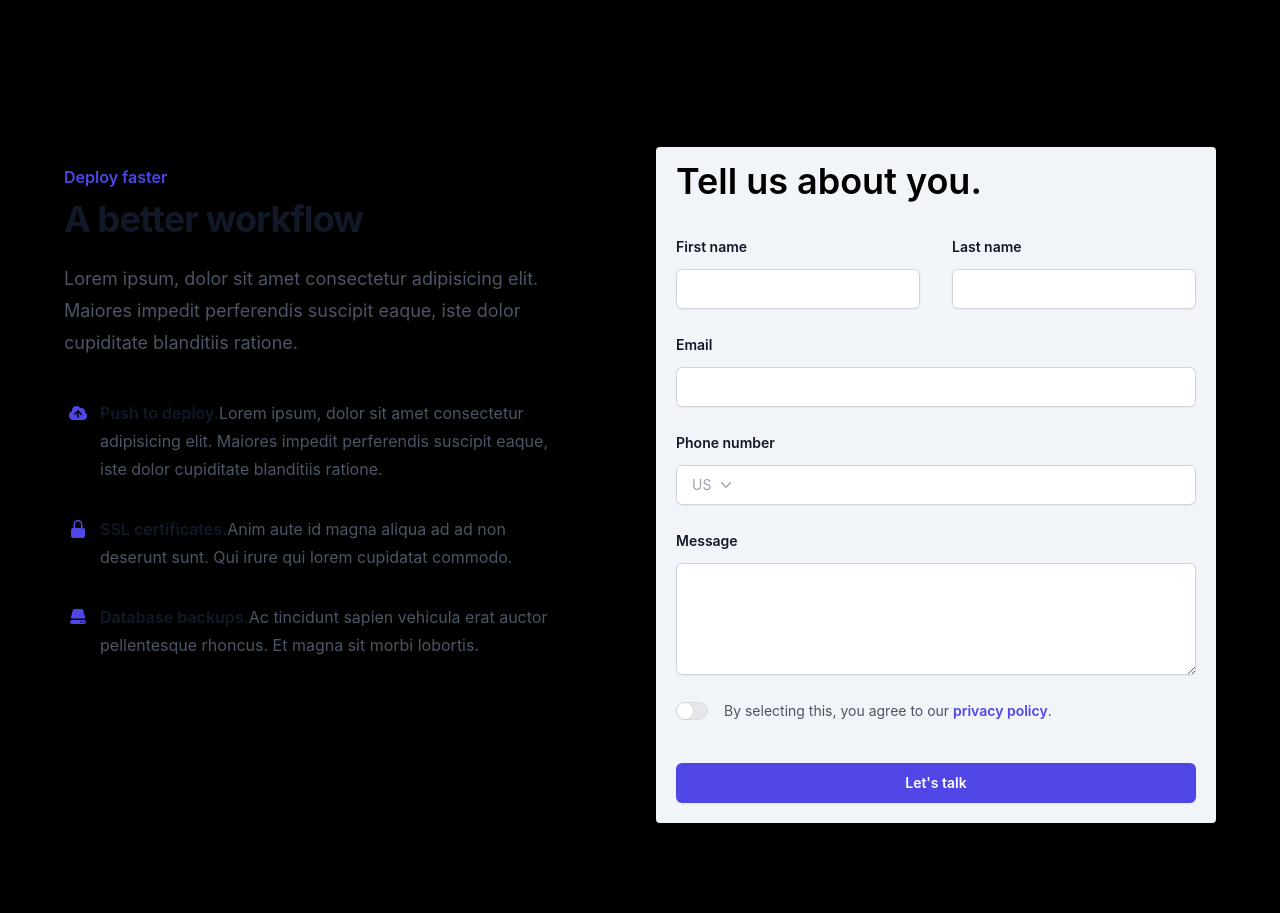
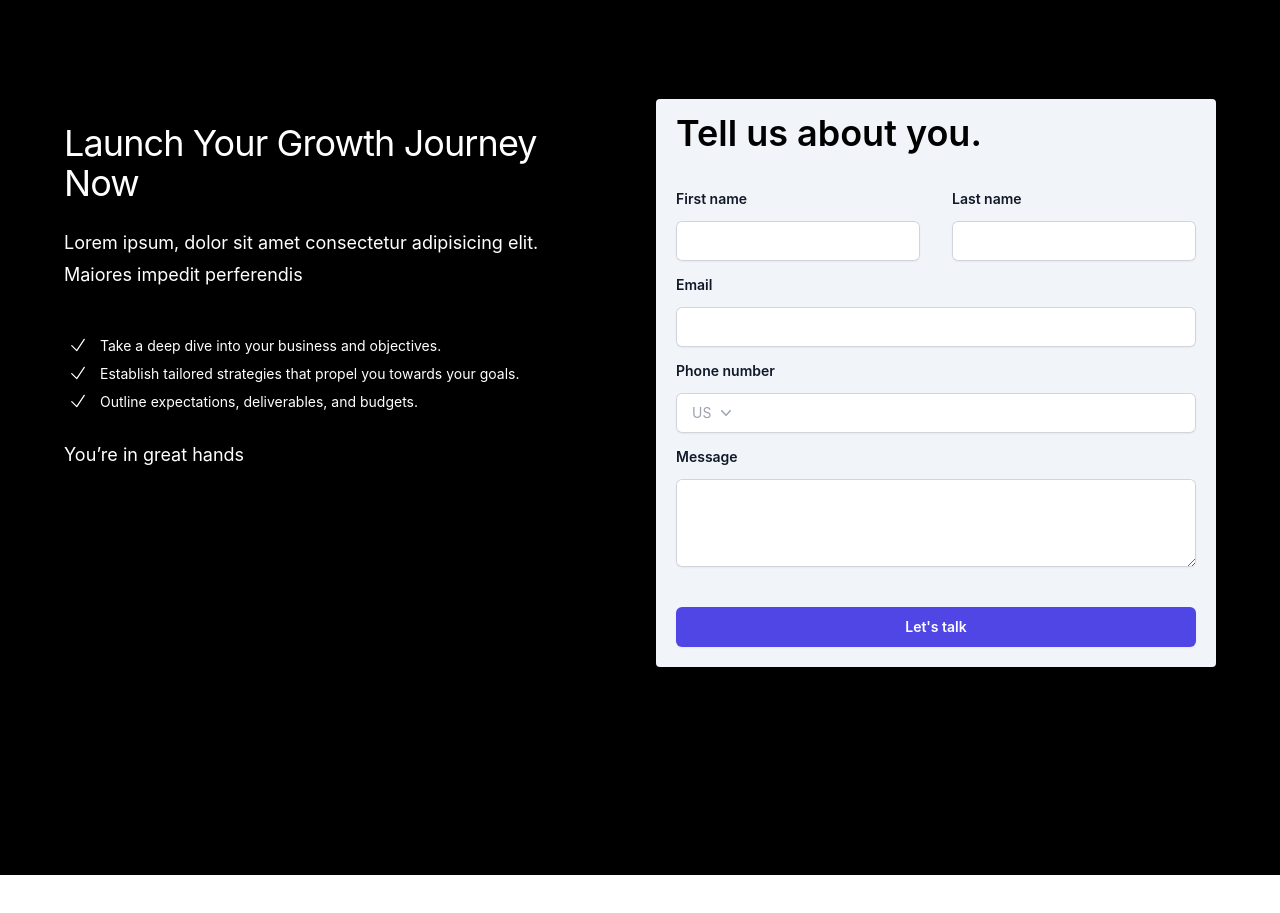
Before and after one commit to IdiFavour/stage, a Next.js app: page / in a window 1280 px wide. Shown: the part 4960-5873 px from the top of the page. After the commit the page ends 5835 px from the top, so only its background shows below. Built offline with nearby package versions, Linux system fonts and the light colour scheme.

Commit message:
changes 1

```diff
--- a/components/Contact.tsx
+++ b/components/Contact.tsx
@@ -10,44 +10,39 @@ export default function Contact() {
   const [agreed, setAgreed] = useState(false);
 
   return (
-    <div className="isolate bg-black px-6 py-24 sm:py-32 lg:px-8">
+    <div className="isolate bg-black px-2 py-24 sm:py-20 lg:px-8">
       <div className="overflow-hidden py-24 sm:py-32">
         <div className="mx-auto max-w-7xl px-6 lg:px-8">
           <div className="mx-auto grid max-w-2xl grid-cols-1 gap-x-8 gap-y-16 sm:gap-y-20 lg:mx-0 lg:max-w-none lg:grid-cols-2">
             <div className="lg:pr-8 lg:pt-4">
               <div className="lg:max-w-lg">
-                <h2 className="text-base font-semibold leading-7 text-indigo-600">
-                  Deploy faster
-                </h2>
-                <p className="mt-2 text-3xl font-bold tracking-tight text-gray-900 sm:text-4xl">
-                  A better workflow
+                <p className="mt-2 text-3xl  tracking-tight text-white sm:text-4xl">
+                  Launch Your Growth Journey Now
                 </p>
-                <p className="mt-6 text-lg leading-8 text-gray-600">
+                <p className="mt-6 text-lg leading-8 text-white">
                   Lorem ipsum, dolor sit amet consectetur adipisicing elit.
-                  Maiores impedit perferendis suscipit eaque, iste dolor
-                  cupiditate blanditiis ratione.
+                  Maiores impedit perferendis
                 </p>
-                <dl className="mt-10 max-w-xl space-y-8 text-base leading-7 text-gray-600 lg:max-w-none">
+                <dl className="mt-10 max-w-xl  text-base leading-7 text-gray-600 lg:max-w-none">
                   <div className="relative pl-9">
                     <dt className="inline font-semibold text-gray-900">
                       <svg
                         className="absolute left-1 top-1 h-5 w-5 text-indigo-600"
-                        viewBox="0 0 20 20"
-                        fill="currentColor"
-                        aria-hidden="true"
+                        xmlns="http://www.w3.org/2000/svg"
+                        fill="none"
+                        viewBox="0 0 24 24"
+                        strokeWidth={1.5}
+                        stroke="white"
                       >
                         <path
-                          fill-rule="evenodd"
-                          d="M5.5 17a4.5 4.5 0 01-1.44-8.765 4.5 4.5 0 018.302-3.046 3.5 3.5 0 014.504 4.272A4 4 0 0115 17H5.5zm3.75-2.75a.75.75 0 001.5 0V9.66l1.95 2.1a.75.75 0 101.1-1.02l-3.25-3.5a.75.75 0 00-1.1 0l-3.25 3.5a.75.75 0 101.1 1.02l1.95-2.1v4.59z"
-                          clip-rule="evenodd"
+                          strokeLinecap="round"
+                          strokeLinejoin="round"
+                          d="M4.5 12.75l6 6 9-13.5"
                         />
                       </svg>
-                      Push to deploy.
                     </dt>
-                    <dd className="inline">
-                      Lorem ipsum, dolor sit amet consectetur adipisicing elit.
-                      Maiores impedit perferendis suscipit eaque, iste dolor
-                      cupiditate blanditiis ratione.
+                    <dd className="inline text-white text-sm">
+                      Take a deep dive into your business and objectives.
                     </dd>
                   </div>
 
@@ -55,21 +50,22 @@ export default function Contact() {
                     <dt className="inline font-semibold text-gray-900">
                       <svg
                         className="absolute left-1 top-1 h-5 w-5 text-indigo-600"
-                        viewBox="0 0 20 20"
-                        fill="currentColor"
-                        aria-hidden="true"
+                        xmlns="http://www.w3.org/2000/svg"
+                        fill="none"
+                        viewBox="0 0 24 24"
+                        strokeWidth={1.5}
+                        stroke="white"
                       >
                         <path
-                          fill-rule="evenodd"
-                          d="M10 1a4.5 4.5 0 00-4.5 4.5V9H5a2 2 0 00-2 2v6a2 2 0 002 2h10a2 2 0 002-2v-6a2 2 0 00-2-2h-.5V5.5A4.5 4.5 0 0010 1zm3 8V5.5a3 3 0 10-6 0V9h6z"
-                          clip-rule="evenodd"
+                          strokeLinecap="round"
+                          strokeLinejoin="round"
+                          d="M4.5 12.75l6 6 9-13.5"
                         />
                       </svg>
-                      SSL certificates.
                     </dt>
-                    <dd className="inline">
-                      Anim aute id magna aliqua ad ad non deserunt sunt. Qui
-                      irure qui lorem cupidatat commodo.
+                    <dd className="inline text-white text-sm">
+                      Establish tailored strategies that propel you towards your
+                      goals.
                     </dd>
                   </div>
 
@@ -77,25 +73,27 @@ export default function Contact() {
                     <dt className="inline font-semibold text-gray-900">
                       <svg
                         className="absolute left-1 top-1 h-5 w-5 text-indigo-600"
-                        viewBox="0 0 20 20"
-                        fill="currentColor"
-                        aria-hidden="true"
+                        xmlns="http://www.w3.org/2000/svg"
+                        fill="none"
+                        viewBox="0 0 24 24"
+                        strokeWidth={1.5}
+                        stroke="white"
                       >
-                        <path d="M4.632 3.533A2 2 0 016.577 2h6.846a2 2 0 011.945 1.533l1.976 8.234A3.489 3.489 0 0016 11.5H4c-.476 0-.93.095-1.344.267l1.976-8.234z" />
                         <path
-                          fill-rule="evenodd"
-                          d="M4 13a2 2 0 100 4h12a2 2 0 100-4H4zm11.24 2a.75.75 0 01.75-.75H16a.75.75 0 01.75.75v.01a.75.75 0 01-.75.75h-.01a.75.75 0 01-.75-.75V15zm-2.25-.75a.75.75 0 00-.75.75v.01c0 .414.336.75.75.75H13a.75.75 0 00.75-.75V15a.75.75 0 00-.75-.75h-.01z"
-                          clip-rule="evenodd"
+                          strokeLinecap="round"
+                          strokeLinejoin="round"
+                          d="M4.5 12.75l6 6 9-13.5"
                         />
                       </svg>
-                      Database backups.
                     </dt>
-                    <dd className="inline">
-                      Ac tincidunt sapien vehicula erat auctor pellentesque
-                      rhoncus. Et magna sit morbi lobortis.
+                    <dd className="inline text-white text-sm">
+                      Outline expectations, deliverables, and budgets.
                     </dd>
                   </div>
                 </dl>
+                <p className="mt-6 text-lg leading-8 text-white">
+                  You’re in great hands
+                </p>
               </div>
             </div>
             <div className="bg-slate-100 p-5 rounded">
@@ -107,7 +105,7 @@ export default function Contact() {
                 method="POST"
                 className="mx-auto mt-8 max-w-xl sm:mt-10"
               >
-                <div className="grid grid-cols-1 gap-x-8 gap-y-6 sm:grid-cols-2">
+                <div className="grid grid-cols-1 gap-x-8 gap-y-3 sm:grid-cols-2">
                   <div>
                     <label
                       htmlFor="first-name"
@@ -206,40 +204,12 @@ export default function Contact() {
                       <textarea
                         name="message"
                         id="message"
-                        rows={4}
+                        rows={3}
                         className="block w-full rounded-md border-0 px-3.5 py-2 text-gray-900 shadow-sm ring-1 ring-inset ring-gray-300 placeholder:text-gray-400 focus:ring-2 focus:ring-inset focus:ring-indigo-600 sm:text-sm sm:leading-6"
                         defaultValue={""}
                       />
                     </div>
                   </div>
-                  <Switch.Group as="div" className="flex gap-x-4 sm:col-span-2">
-                    <div className="flex h-6 items-center">
-                      <Switch
-                        checked={agreed}
-                        onChange={setAgreed}
-                        className={classNames(
-                          agreed ? "bg-indigo-600" : "bg-gray-200",
-                          "flex w-8 flex-none cursor-pointer rounded-full p-px ring-1 ring-inset ring-gray-900/5 transition-colors duration-200 ease-in-out focus-visible:outline focus-visible:outline-2 focus-visible:outline-offset-2 focus-visible:outline-indigo-600"
-                        )}
-                      >
-                        <span className="sr-only">Agree to policies</span>
-                        <span
-                          aria-hidden="true"
-                          className={classNames(
-                            agreed ? "translate-x-3.5" : "translate-x-0",
-                            "h-4 w-4 transform rounded-full bg-white shadow-sm ring-1 ring-gray-900/5 transition duration-200 ease-in-out"
-                          )}
-                        />
-                      </Switch>
-                    </div>
-                    <Switch.Label className="text-sm leading-6 text-gray-600">
-                      By selecting this, you agree to our{" "}
-                      <a href="#" className="font-semibold text-indigo-600">
-                        privacy&nbsp;policy
-                      </a>
-                      .
-                    </Switch.Label>
-                  </Switch.Group>
                 </div>
                 <div className="mt-10">
                   <button
--- a/components/Homepage/Action.tsx
+++ b/components/Homepage/Action.tsx
@@ -2,7 +2,7 @@ const Action = () => {
   return (
     <div className="bg-black">
       <div className="relative isolate px-6 ">
-        <div className="mx-auto max-w-7xl py-24 sm:py-48 lg:py-36 px-6 lg:px-8">
+        <div className="mx-auto max-w-7xl py-24 sm:py-48 lg:py-36 px-2 lg:px-8">
           <div className="lg:text-center">
             <h1 className="text-4xl font-bold tracking-tight text-white sm:text-5xl">
               Partner With a Digital Marketing Agency That Delivers Growth
--- a/components/Homepage/Team.tsx
+++ b/components/Homepage/Team.tsx
@@ -12,7 +12,7 @@ import {
 export default function Team() {
   return (
     <div className="bg-black">
-      <div className="mx-auto max-w-7xl py-24 sm:py-48 lg:py-36 px-6 lg:px-8">
+      <div className="mx-auto max-w-7xl py-24 sm:py-48 lg:py-36 px-2 lg:px-8">
         <h1 className="text-4xl font-bold tracking-tight text-white sm:text-5xl pb-10">
           Our Team
         </h1>
@@ -191,7 +191,7 @@ export default function Team() {
             </div>
           </div>
         </div>
-        <div className="text-center pt-20">
+        <div className="lg:text-center pt-20 px-4">
           <h1 className="text-4xl  tracking-tight text-white sm:text-5xl">
             Talk to a Full-Service Digital Marketing Agency About Your Business
             Goal
--- a/components/Industries.tsx
+++ b/components/Industries.tsx
@@ -21,7 +21,7 @@ import {
 export default function Industries() {
   return (
     <Box p={4}>
-      <div className="mx-auto max-w-7xl px-6 lg:px-8">
+      <div className="mx-auto max-w-7xl px-2 lg:px-8">
         <div className="grid  grid-cols-1  lg:grid-cols-2 ">
           <div>
             <h1 className="text-4xl font-bold tracking-tight text-gray-900 sm:text-6xl">
--- a/components/Services.tsx
+++ b/components/Services.tsx
@@ -21,7 +21,7 @@ import {
 export default function Services() {
   return (
     <Box p={4}>
-      <div className="mx-auto max-w-7xl px-6 lg:px-8">
+      <div className="mx-auto max-w-7xl px-2 lg:px-8">
         <div className="grid  grid-cols-1  lg:grid-cols-2 ">
           <div>
             <h1 className="text-4xl font-bold tracking-tight text-gray-900 sm:text-6xl">
```
